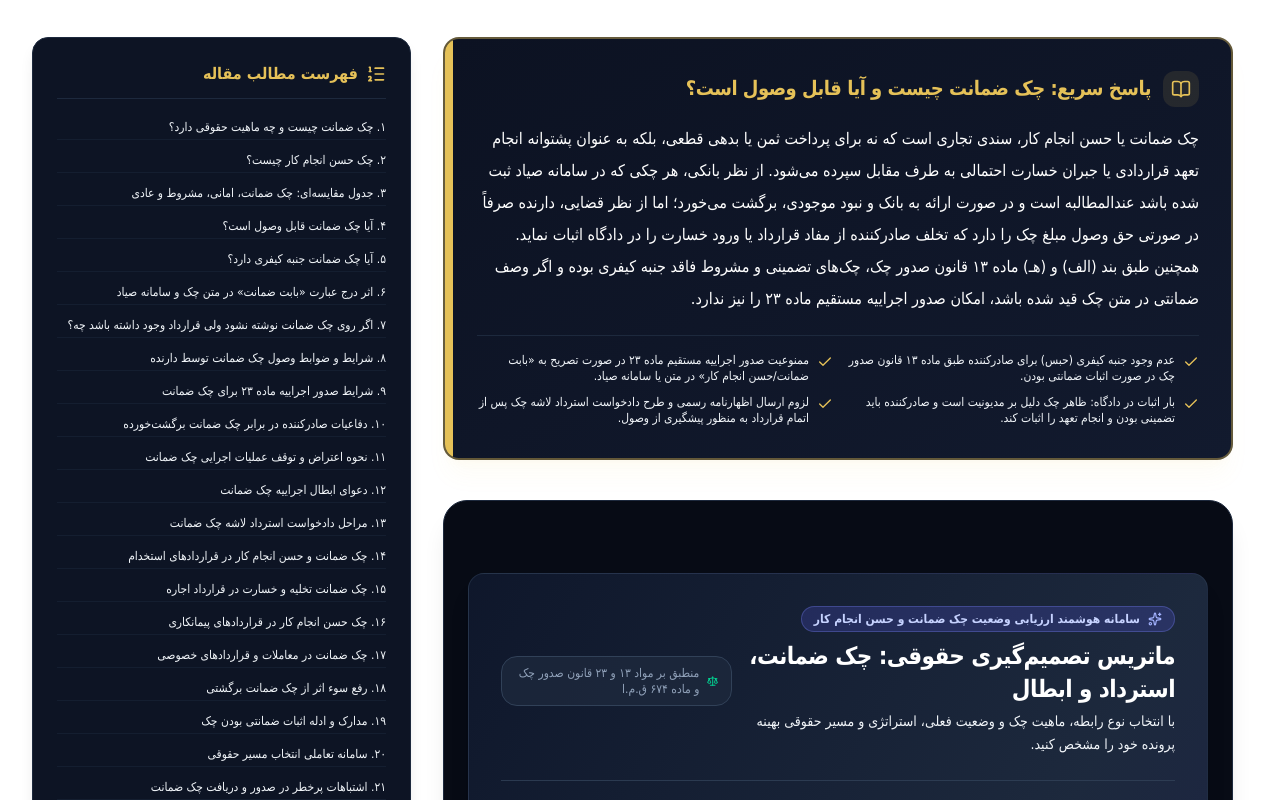
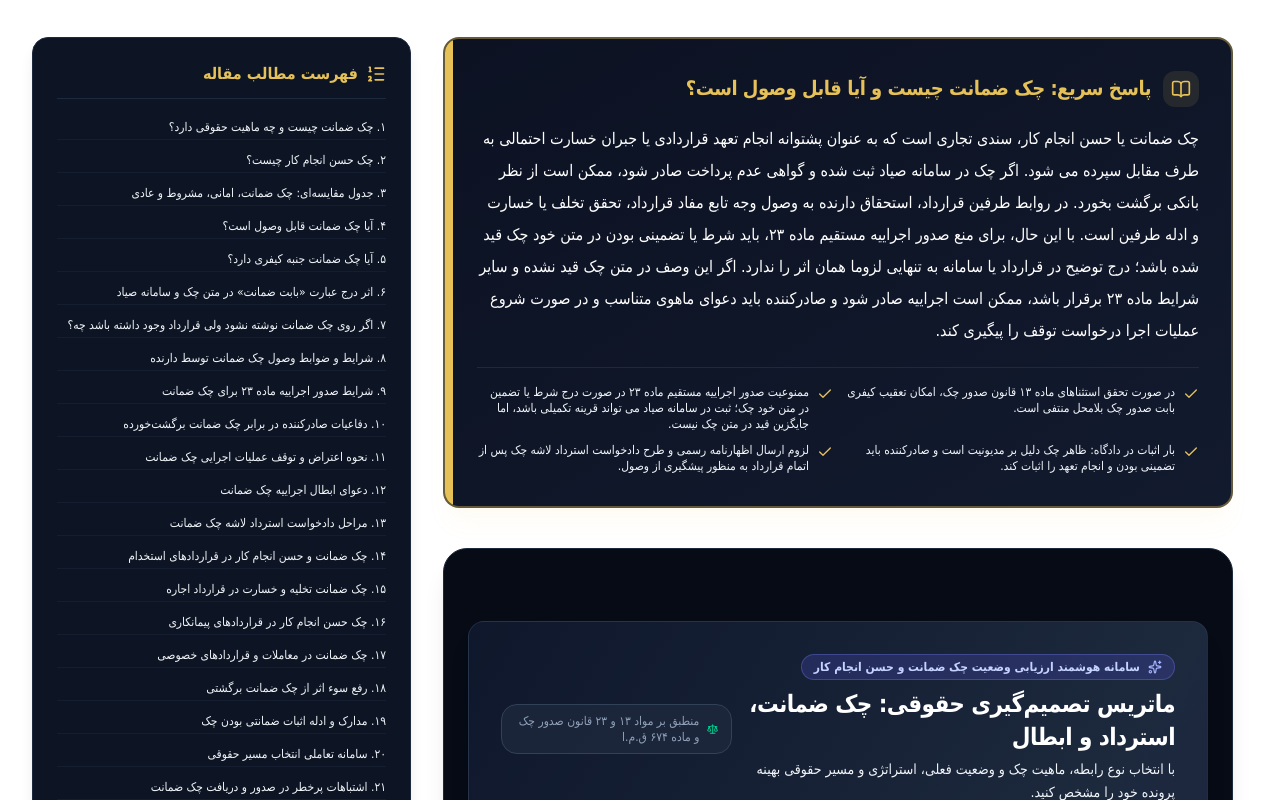
Before and after one commit to marsiehgoumohammad-lang/negaresh-yar-1, a Next.js app: page /knowledge/guarantee-check-rules in a window 1280 px wide. Shown: the part 740-1540 px from the top of the page. Built offline with nearby package versions, Linux system fonts and the light colour scheme.

Commit message:
تکمیل دقت حقوقی راهنمای چک ضمانتی
تفکیک اثر قید ضمانت در متن چک از ثبت صیاد و تعدیل ادعاهای مطلق درباره وصول، استرداد و خیانت در امانت.

```diff
--- a/src/data/knowledge/guarantee-check-rules.tsx
+++ b/src/data/knowledge/guarantee-check-rules.tsx
@@ -21,10 +21,10 @@ export const guaranteeCheckRulesData: KnowledgeArticleData = {
 
   quickAnswerTitle: 'پاسخ سریع: چک ضمانت چیست و آیا قابل وصول است؟',
   quickAnswerParagraph:
-    'چک ضمانت یا حسن انجام کار، سندی تجاری است که نه برای پرداخت ثمن یا بدهی قطعی، بلکه به عنوان پشتوانه انجام تعهد قراردادی یا جبران خسارت احتمالی به طرف مقابل سپرده می‌شود. از نظر بانکی، هر چکی که در سامانه صیاد ثبت شده باشد عندالمطالبه است و در صورت ارائه به بانک و نبود موجودی، برگشت می‌خورد؛ اما از نظر قضایی، دارنده صرفاً در صورتی حق وصول مبلغ چک را دارد که تخلف صادرکننده از مفاد قرارداد یا ورود خسارت را در دادگاه اثبات نماید. همچنین طبق بند (الف) و (هـ) ماده ۱۳ قانون صدور چک، چک‌های تضمینی و مشروط فاقد جنبه کیفری بوده و اگر وصف ضمانتی در متن چک قید شده باشد، امکان صدور اجراییه مستقیم ماده ۲۳ را نیز ندارد.',
+        'چک ضمانت یا حسن انجام کار، سندی تجاری است که به عنوان پشتوانه انجام تعهد قراردادی یا جبران خسارت احتمالی به طرف مقابل سپرده می شود. اگر چک در سامانه صیاد ثبت شده و گواهی عدم پرداخت صادر شود، ممکن است از نظر بانکی برگشت بخورد. در روابط طرفین قرارداد، استحقاق دارنده به وصول وجه تابع مفاد قرارداد، تحقق تخلف یا خسارت و ادله طرفین است. با این حال، برای منع صدور اجراییه مستقیم ماده ۲۳، باید شرط یا تضمینی بودن در متن خود چک قید شده باشد؛ درج توضیح در قرارداد یا سامانه به تنهایی لزوما همان اثر را ندارد. اگر این وصف در متن چک قید نشده و سایر شرایط ماده ۲۳ برقرار باشد، ممکن است اجراییه صادر شود و صادرکننده باید دعوای ماهوی متناسب و در صورت شروع عملیات اجرا درخواست توقف را پیگیری کند.',
   quickAnswerHighlights: [
-    'عدم وجود جنبه کیفری (حبس) برای صادرکننده طبق ماده ۱۳ قانون صدور چک در صورت اثبات ضمانتی بودن.',
-    'ممنوعیت صدور اجراییه مستقیم ماده ۲۳ در صورت تصریح به «بابت ضمانت/حسن انجام کار» در متن یا سامانه صیاد.',
+        'در صورت تحقق استثناهای ماده ۱۳ قانون صدور چک، امکان تعقیب کیفری بابت صدور چک بلامحل منتفی است.',
+        'ممنوعیت صدور اجراییه مستقیم ماده ۲۳ در صورت درج شرط یا تضمین در متن خود چک؛ ثبت در سامانه صیاد می تواند قرینه تکمیلی باشد، اما جایگزین قید در متن چک نیست.',
     'بار اثبات در دادگاه: ظاهر چک دلیل بر مدیونیت است و صادرکننده باید تضمینی بودن و انجام تعهد را اثبات کند.',
     'لزوم ارسال اظهارنامه رسمی و طرح دادخواست استرداد لاشه چک پس از اتمام قرارداد به منظور پیشگیری از وصول.',
   ],
@@ -74,7 +74,7 @@ export const guaranteeCheckRulesData: KnowledgeArticleData = {
       title: '۲. چک حسن انجام کار چیست؟',
       paragraphs: [
         'چک حسن انجام کار نوعی خاص از چک ضمانت است که معمولاً در قراردادهای استخدام، پیمانکاری، نمایندگی و ارائه خدمات اداری و مهندسی مبادله می‌شود. هدف کارفرما یا کارپذیر از اخذ این چک، ایجاد تضمین مالی جهت جلوگیری از سهل‌انگاری، ترک غیرقانونی کار، افشای اسرار تجاری یا نقض ضوابط فنی پروژه است.',
-        'نکته اساسی در چک حسن انجام کار این است که صادرکننده بابت کار انجام‌شده بدهکار نیست، بلکه چک به عنوان پشتوانه کیفی اجرای قرارداد تسلیم شده است. با پایان موفقیت‌آمیز قرارداد، تحویل پروژه یا استعفای قانونی مطابق ضوابط قانون کار، دارنده مکلف است لاشه چک را فوراً مسترد کند.',
+                'چک حسن انجام کار پشتوانه اجرای تعهد قراردادی است. اگر تعهدات قراردادی انجام شده و بدهی یا خسارت قابل مطالبه ای باقی نمانده باشد، دارنده باید مطابق قرارداد لاشه چک را مسترد کند؛ در صورت اختلاف درباره تحقق تعهد یا خسارت، موضوع با بررسی قرارداد و مدارک تعیین می شود.',
       ],
     },
     {
@@ -120,7 +120,7 @@ export const guaranteeCheckRulesData: KnowledgeArticleData = {
       calloutBox: {
         type: 'warning',
         title: 'امکان شکایت کیفری خیانت در امانت علیه دارنده چک',
-        text: 'اگرچه دارنده نمی‌تواند از صادرکننده چک ضمانتی بابت صدور چک بلامحل شکایت کیفری کند، اما صادرکننده می‌تواند در صورت سوءاستفاده یا وصول غیرقانونی دارنده، با استناد به ماده ۶۷۴ قانون مجازات اسلامی علیه دارنده شکایت کیفری «خیانت در امانت» مطرح نماید.',
+                text: 'اگر چک به صورت امانی یا تضمینی سپرده شده و دارنده پس از انجام تعهد یا برخلاف توافق، آن را تصاحب، استعمال یا منتقل کند، در صورت احراز تمام ارکان جرم خیانت در امانت از جمله سپردن امانی، رفتار مادی و سوءنیت، امکان تعقیب بر اساس ماده ۶۷۴ قانون مجازات اسلامی وجود دارد. صرف اختلاف قراردادی یا مطالبه چک به تنهایی برای تحقق جرم کافی نیست.',
       },
     },
     {
@@ -130,7 +130,7 @@ export const guaranteeCheckRulesData: KnowledgeArticleData = {
         'درج صریح عبارت «بابت ضمانت قرارداد شماره...» یا «بابت حسن انجام کار» در فیلد شرح/بابت چک صیادی و همچنین در فیلد «بابت» سامانه صیاد بانک مرکزی، سه اثر حیاتی ایجاد می‌کند:',
         '۱. سلب قطعی جنبه کیفری: دیگر دارنده به هیچ وجه نمی‌تواند در دادسرا شکایت کیفری صدور چک بلامحل ثبت کند (بند ج ماده ۱۳).',
         '۲. جلوگیری از صدور اجراییه مستقیم ماده ۲۳: طبق متن صریح ماده ۲۳، صدور اجراییه مستقیم از دادگاه تنها برای چک‌هایی ممکن است که مشروط یا تضمینی نباشند. بنابراین دادگاه درخواست صدور اجراییه مستقیم را رد خواهد کرد.',
-        '۳. محدودیت در انتقال به اشخاص ثالث: اگر دارنده چک را به شخص دیگری منتقل کند، شخص ثالث نمی‌تواند ادعای بی‌اطلاعی از تضمینی بودن چک کند زیرا در متن چک و سامانه صیاد به صراحت ماهیت ضمانتی قید شده است.',
+                '۳. اثر بر ارزیابی حسن نیت دارنده بعدی: درج عبارت در متن چک و ثبت آن در سامانه صیاد می تواند در اثبات اطلاع دارنده بعدی و ارزیابی حسن نیت او موثر باشد؛ با این حال، سوءنیت و آثار حقوقی انتقال باید با توجه به اوضاع پرونده و مدارک احراز شود.',
       ],
     },
     {
```
